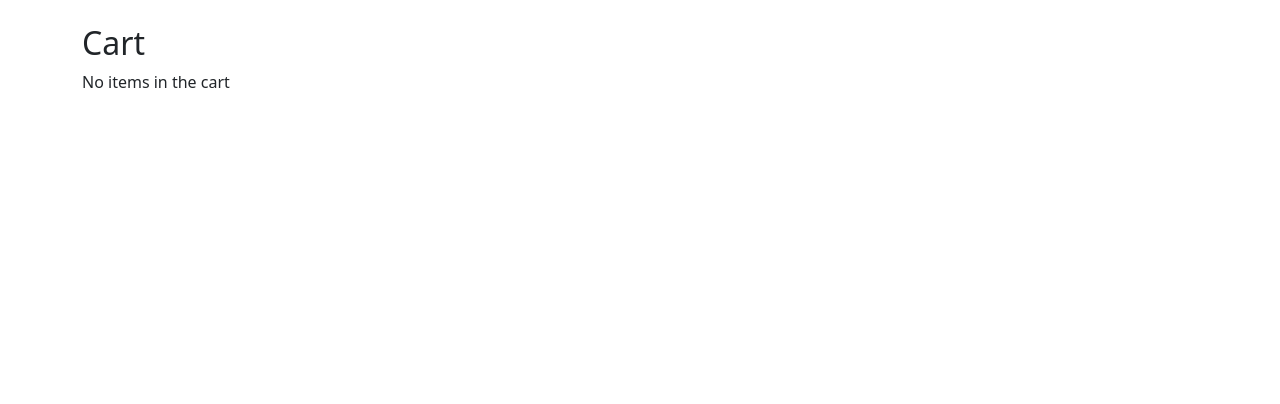
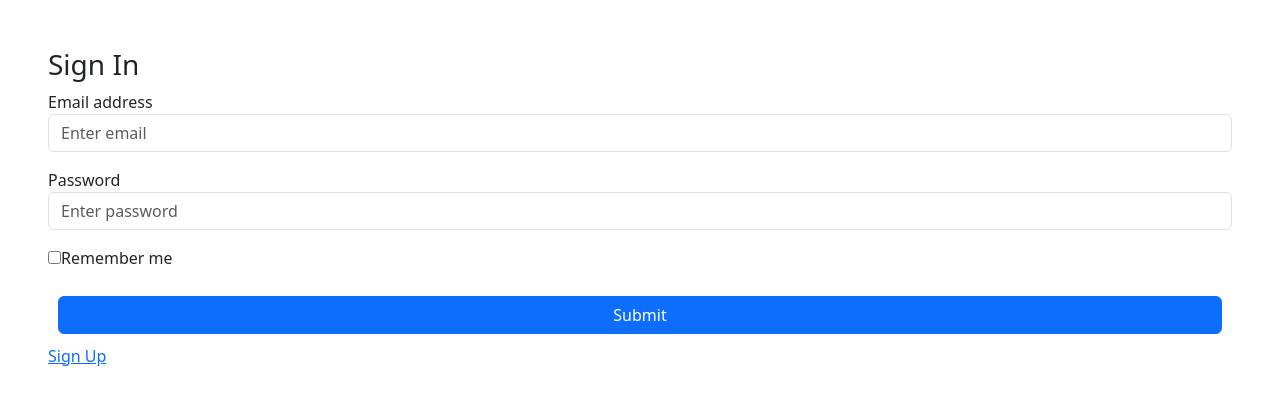
Before and after one commit to hunghv0104/frontend, a React (Create React App) app: page /cart in a window 1280 px wide. Shown: the top 404 px of the page. Built offline with nearby package versions, Linux system fonts and the light colour scheme; no server answers.

Commit message:
test route

```diff
--- a/src/App.js
+++ b/src/App.js
@@ -1,7 +1,6 @@
 import React from 'react';
-import { BrowserRouter as Router, Routes, Route } from 'react-router-dom';
-
-import axios from 'axios'
+import { HashRouter as Router, Routes, Route } from 'react-router-dom';
+import axios from 'axios';
 import Formtable from './components/Formtable';
 import Login from './components/Login';
 import SignUp from './components/Signup';
@@ -9,25 +8,24 @@ import UserDetails from './components/userDetails';
 import Product from './components/Product';
 import Cart from './components/Cart';
 
-axios.defaults.baseURL = 'https://backendfinal-u9mo.onrender.com/admin';
+axios.defaults.baseURL = process.env.REACT_APP_BACKEND_URL;
 
 function App() {
-  const isLoggedIn = window.localStorage.getItem("loggedIn")
+  const isLoggedIn = window.localStorage.getItem("loggedIn");
+
   return (
     <Router>
       <Routes>
-        <Route path="/#/product" element={<Product />} />
         <Route
-            exact
-            path="/"
-            element={isLoggedIn == "true" ? <UserDetails /> : <Login />}
-          />
-        {/* <Route path="https://frontendfinal-5h94.onrender.com/admin" element={<Formtable />} /> */}
+          exact
+          path="/"
+          element={isLoggedIn === "true" ? <UserDetails /> : <Login />}
+        />
+        <Route path="/admin" element={<Formtable />} />
         <Route path="/sign-in" element={<Login />} />
         <Route path="/sign-up" element={<SignUp />} />
         <Route path="/userDetails" element={<UserDetails />} />
-
-
+        <Route path="/product" element={<Product />} />
         <Route path="/cart" element={<Cart />} />
       </Routes>
     </Router>
```
